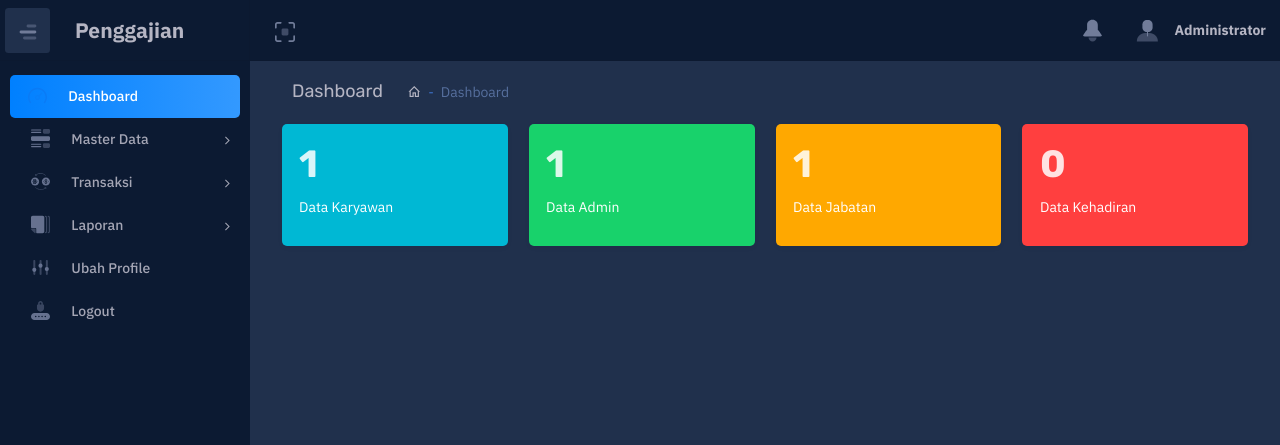
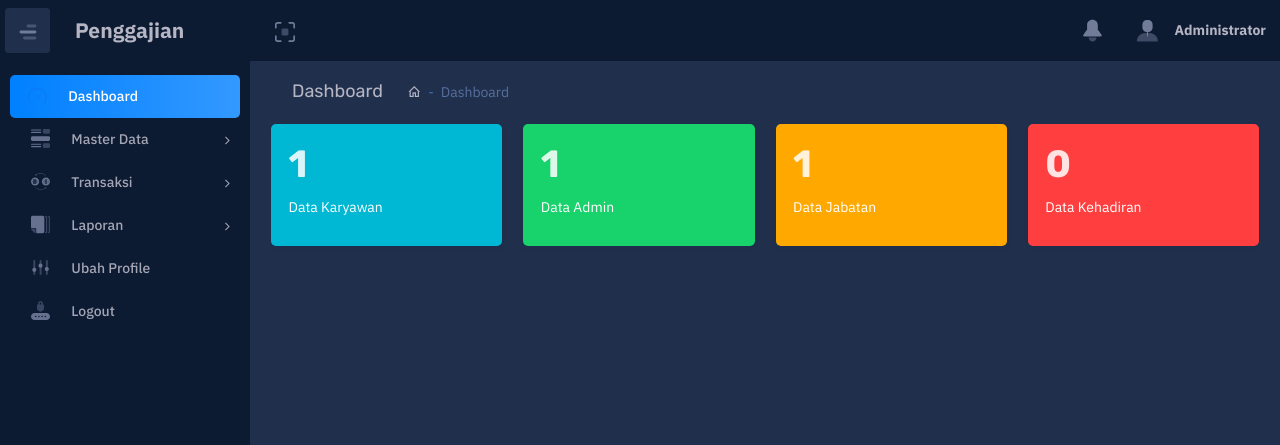
Before and after one commit to ncip48/laravel_penggajian, a Laravel app: page /dashboard in a window 1280 px wide. Shown: the top 445 px of the page. Run offline with Laravel 10, Linux system fonts and the light colour scheme; a user stored in the database is signed in; data comes from the database, SQL or seed files in the repository; data that the repository does not hold is empty; some libraries are stand-ins or nearby versions.

Commit message:
rev: dashboard

```diff
--- a/resources/views/dashboard/admin.blade.php
+++ b/resources/views/dashboard/admin.blade.php
@@ -23,7 +23,6 @@
 
     <!-- Main content -->
     <section class="content">
-        <div class="container-fluid">
         <div class="row">
             <div class="col-lg-3 col-6">
 
@@ -78,8 +77,6 @@
             </div>
 
         </div>
-        </div>
-        <!-- /.container-fluid -->
     </section>
     <!-- /.content -->
     </div>
--- a/resources/views/dashboard/karyawan.blade.php
+++ b/resources/views/dashboard/karyawan.blade.php
@@ -23,7 +23,6 @@
 
     <!-- Main content -->
     <section class="content">
-        <div class="container-fluid">
         <div class="alert bg-warning alert-dismissible">
             Selamat datang, Anda login sebagai karyawan
         </div>
@@ -76,9 +75,6 @@
             <!-- /.card-body -->
         </div>
         <!-- /.card -->
-
-        </div>
-        <!-- /.container-fluid -->
     </section>
     <!-- /.content -->
     </div>
```
Lines whose indentation alone changed are shown as unchanged.
